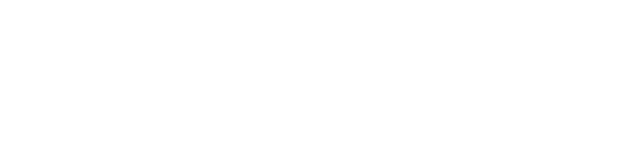
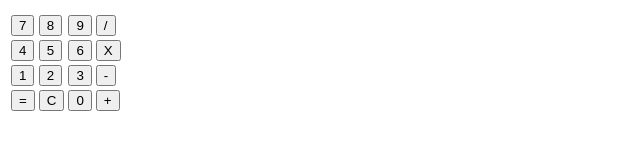
Before and after one commit to danielVidela/calculadora, a plain HTML site: page docs/index.html in a window 1280 px wide. Shown: the whole page, without its empty margins (0-640 px from the left). Drawn offline with Linux system fonts and the light colour scheme.

Commit message:
todos los botones ya agregados

```diff
--- a/docs/index.html
+++ b/docs/index.html
@@ -4,6 +4,8 @@
     <meta charset="UTF-8">
     <meta http-equiv="X-UA-Compatible" content="IE=edge">
     <meta name="viewport" content="width=device-width, initial-scale=1.0">
+    <link rel="stylesheet" href="estilo.css">
+
     <title>Calculadora con Javascript</title>
 </head>
 <body>
@@ -12,6 +14,30 @@
         <tr>
              <td colspan="4"><span id="resultado"></span></td> <!--pantalla de la calculadora -->
         </tr>
+        <tr>
+            <td><button id="siete">7</button></td>
+            <td><button id="ocho">8</button></td>
+            <td><button id="nueve">9</button></td>
+            <td><button id="divicion">/</button></td>
+        </tr>
+        <tr>
+            <td><button id="cuatro">4</button></td>
+            <td><button id="cinco">5</button></td>
+            <td><button id="seis">6</button></td>
+            <td><button id="multiplicacion">X</button></td>
+        </tr>
+        <tr>
+            <td><button id="uno">1</button></td>
+            <td><button id="dos">2</button></td>
+            <td><button id="tres">3</button></td>
+            <td><button id="resta">-</button></td>
+        </tr>
+        <tr>
+            <td><button id="igual">=</button></td>
+            <td><button id="reset">C</button></td>
+            <td><button id="cero">0</button></td>
+            <td><button id="suma">+</button></td>
+        </tr>
 
     </table>
 
```
Also changed, not shown: docs/estilo.css (added).
